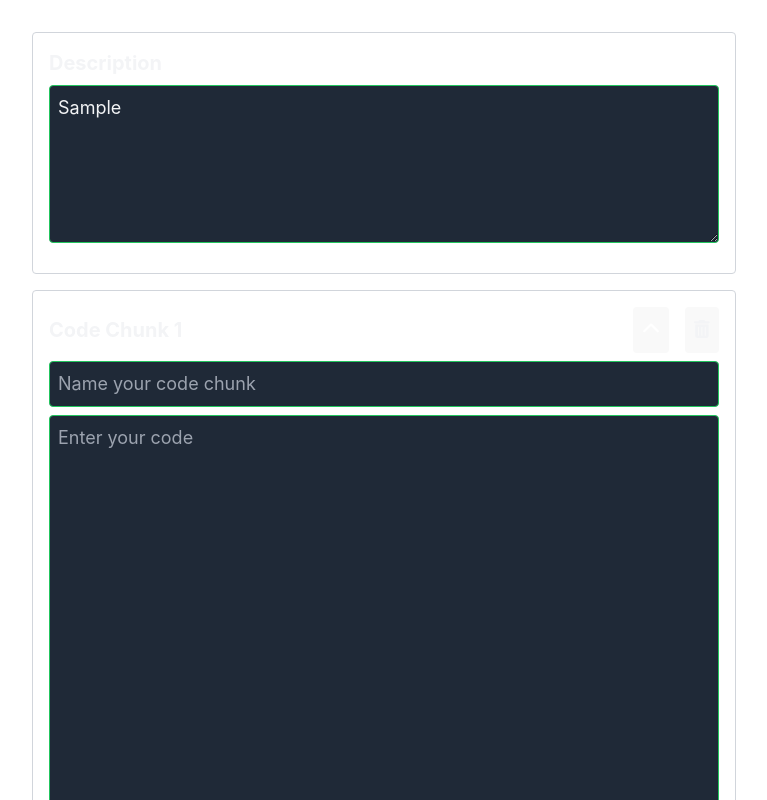
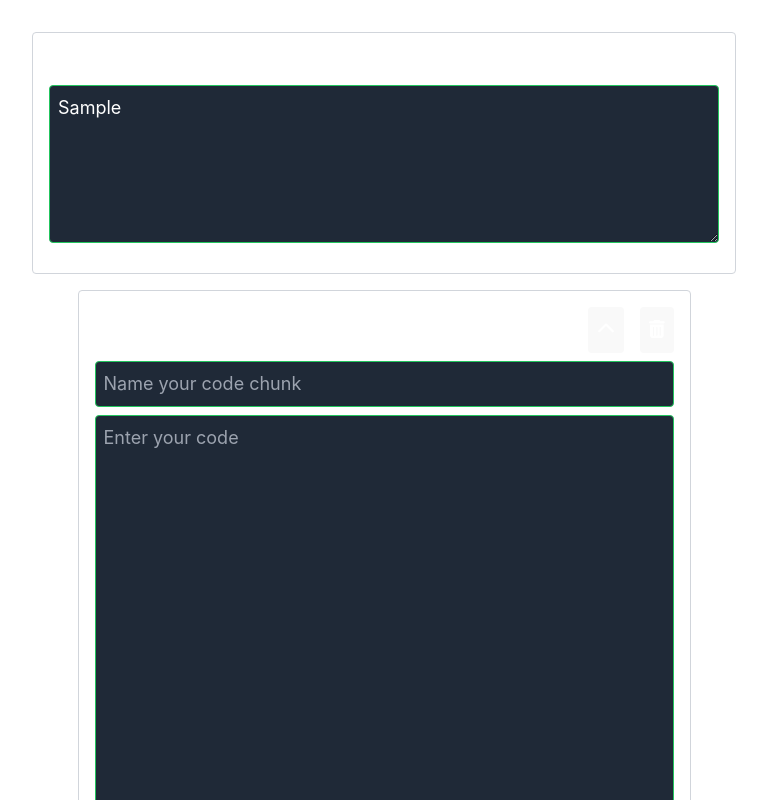
Before and after one commit to petersopko/gptcodepal, a Vue app: page / in a window 1280 px wide. Both pictures are taken after typing "Sample" into the empty fields and a click on the button "Add Code Section". Shown: the top 800 px of the page, without its empty margins (256-1023 px from the left). Built offline with nearby package versions, Linux system fonts and the light colour scheme; no server answers.

Commit message:
basic refactor

```diff
--- /dev/null
+++ b/src/components/AddCodeChunkButton.vue
@@ -0,0 +1,15 @@
+<template>
+    <button class="text-sm px-6 py-2 bg-green-500 text-white rounded cursor-pointer hover:bg-green-600 mt-2 mb-4 mx-4"
+        @click="addCodeChunk">
+        Add Code Section
+    </button>
+</template>
+
+<script setup>
+
+const emit = defineEmits(['add']);
+
+const addCodeChunk = () => {
+    emit('add');
+};
+</script>
--- /dev/null
+++ b/src/components/CodeChunkList.vue
@@ -0,0 +1,22 @@
+<template>
+    <div>
+        <div v-for="(codeChunk, index) in codeChunks" :key="index">
+            <CodeInput v-model="codeChunks[index]" name-placeholder="Name your code chunk"
+                code-placeholder="Enter your code" :rows="20" :index="index" @remove="removeCodeChunk(index)" />
+        </div>
+    </div>
+</template>
+
+<script setup>
+import CodeInput from './CodeInput.vue';
+
+const props = defineProps({
+    codeChunks: Array,
+});
+
+const emit = defineEmits(['remove']);
+
+const removeCodeChunk = (index) => {
+    emit('remove', index);
+};
+</script>
--- /dev/null
+++ b/src/components/ResponseSection.vue
@@ -0,0 +1,18 @@
+<template>
+    <div class="rounded p-5 mt-5 w-full max-w-3xl bg-gray-900">
+        <ResponseTokensInfo :responseTokens="responseTokens" :actualTokens="actualTokens" />
+        <HighlightedCode :response="response" />
+    </div>
+</template>
+
+<script setup>
+import { defineProps } from 'vue';
+import ResponseTokensInfo from './ResponseTokensInfo.vue';
+import HighlightedCode from './HighlightedCode.vue';
+
+const props = defineProps({
+    response: String,
+    responseTokens: Number,
+    actualTokens: Number,
+});
+</script>
--- /dev/null
+++ b/src/components/TokenInfo.vue
@@ -0,0 +1,25 @@
+<template>
+    <div class="flex items-center mt-2 mb-4">
+        <div class="text-sm font-bold mr-4">
+            Estimated Prompt Tokens: {{ tokenCount }}
+            (${{ (tokenCount * 0.001 * 0.03).toFixed(3) }})
+        </div>
+        <button class="text-lg px-6 py-2 bg-green-500 text-white rounded cursor-pointer hover:bg-green-600"
+            @click="submitPrompt">
+            Submit
+        </button>
+    </div>
+</template>
+
+<script setup>
+
+const props = defineProps({
+    tokenCount: Number,
+});
+
+const emit = defineEmits(['submit']);
+
+const submitPrompt = () => {
+    emit('submit');
+};
+</script>
--- a/src/views/Interface.vue
+++ b/src/views/Interface.vue
@@ -1,32 +1,13 @@
 
 <template>
-  <div class="flex flex-col items-center justify-center relative text-gray-100 w-full max-w-3xl">
+  <div class="container">
     <Loader :loading="loading" />
-    <TextInput v-model="description" placeholder="Enter your description" class="w-full max-w-3xl" :rows="5" />
-    <div v-for="(codeChunk, index) in codeChunks" class="w-full max-w-3xl" :key="index">
-      <CodeInput v-model="codeChunks[index]" name-placeholder="Name your code chunk" code-placeholder="Enter your code"
-        :rows="20" :index="index" @remove="removeCodeChunk(index)" />
-    </div>
-    <button class="text-sm px-6 py-2 bg-green-500 text-white rounded cursor-pointer hover:bg-green-600 mt-2 mb-4 mx-4"
-      @click="addCodeChunk">
-      Add Code Section
-    </button>
-    <div class="flex items-center mt-2 mb-4">
-      <div class="text-sm font-bold mr-4">
-        Estimated Prompt Tokens: {{ tokenCount }} (${{ (tokenCount * 0.001 * 0.03).toFixed(3) }})
-      </div>
-      <button class="text-lg px-6 py-2 bg-green-500 text-white rounded cursor-pointer hover:bg-green-600"
-        @click="submitPrompt">
-        Submit
-      </button>
-    </div>
-    <div class="rounded p-5 mt-5 w-full max-w-3xl bg-gray-900">
-      <ResponseTokensInfo :responseTokens="responseTokens" :actualTokens="actualTokens" />
-      <HighlightedCode :response="response" />
-      <!-- {{ response }} -->
-    </div>
-    <Settings @save-api-key="saveApiKey" class="w-full max-w-3xl mt-4" />
-
+    <TextInput v-model="description" placeholder="Enter your description" class="input" :rows="5" />
+    <CodeChunkList :codeChunks="codeChunks" @remove="removeCodeChunk" />
+    <AddCodeChunkButton @add="addCodeChunk" />
+    <TokenInfo :tokenCount="tokenCount" @submit="submitPrompt" />
+    <ResponseSection :response="response" :responseTokens="responseTokens" :actualTokens="actualTokens" />
+    <Settings @save-api-key="saveApiKey" class="settings" />
   </div>
 </template>
 
@@ -36,9 +17,10 @@ import axios from "axios";
 import Loader from "../components/Loader.vue";
 import Settings from "../components/Settings.vue";
 import TextInput from "../components/TextInput.vue";
-import CodeInput from "../components/CodeInput.vue";
-import ResponseTokensInfo from "../components/ResponseTokensInfo.vue";
-import HighlightedCode from "../components/HighlightedCode.vue";
+import CodeChunkList from "../components/CodeChunkList.vue";
+import AddCodeChunkButton from "../components/AddCodeChunkButton.vue";
+import TokenInfo from "../components/TokenInfo.vue";
+import ResponseSection from "../components/ResponseSection.vue";
 
 const description = ref("");
 const response = ref("");
@@ -94,15 +76,22 @@ async function submitPrompt() {
         },
       }
     );
-    loading.value = false;
-    response.value = result.data.choices[0].message.content.trim();
-    actualTokens.value = result.data.usage.prompt_tokens;
-    responseTokens.value = result.data.usage.completion_tokens;
+    handleResponse(result);
   } catch (error) {
-    console.error("Error:", error);
-    response.value = "An error occurred while fetching the response.";
+    handleError(error);
   }
-  console.log("Response:", response.value)
+}
+
+function handleResponse(result) {
+  loading.value = false;
+  response.value = result.data.choices[0].message.content.trim();
+  actualTokens.value = result.data.usage.prompt_tokens;
+  responseTokens.value = result.data.usage.completion_tokens;
+}
+
+function handleError(error) {
+  console.error("Error:", error);
+  response.value = "An error occurred while fetching the response.";
 }
 
 async function fetchTokenCount() {
@@ -124,3 +113,27 @@ watch([description, codeChunks], async () => {
   tokenCount.value = await fetchTokenCount();
 }, { deep: true });
 </script>
+
+<style scoped>
+.container {
+  display: flex;
+  flex-direction: column;
+  align-items: center;
+  justify-content: center;
+  position: relative;
+  color: #fff;
+  width: 100%;
+  max-width: 3xl;
+}
+
+.input {
+  width: 100%;
+  max-width: 3xl;
+}
+
+.settings {
+  width: 100%;
+  max-width: 3xl;
+  margin-top: 1rem;
+}
+</style>
```
